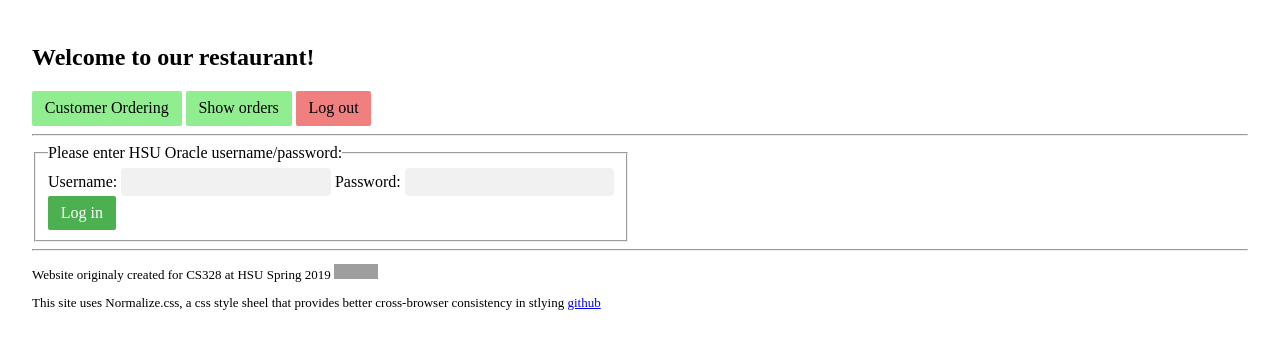
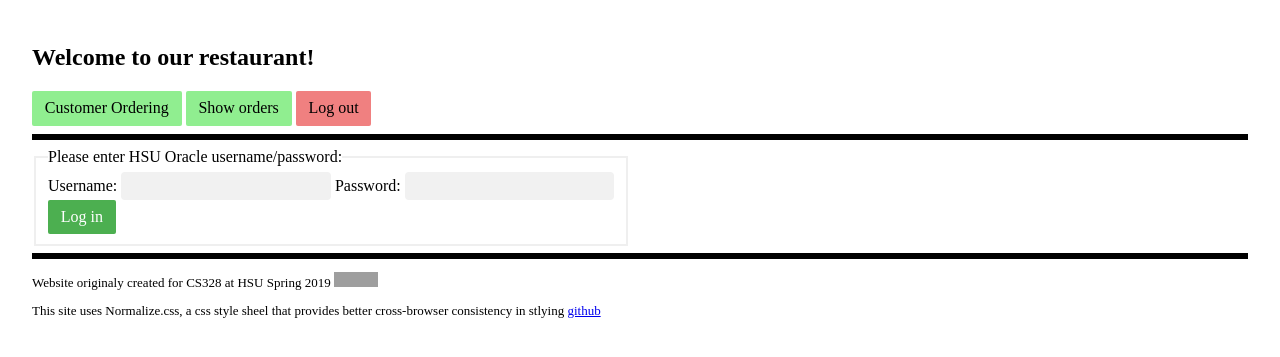
Before and after one commit to MysticalLatios/OrderSystem, a PHP site: page / in a window 1280 px wide. Shown: the top 357 px of the page. Run offline with PHP 8.4, Linux system fonts and the light colour scheme; some libraries are stand-ins or nearby versions; grey boxes are pictures that could not be loaded.

Commit message:
Changed fieldset and hr border style to solid

```diff
--- a/style.css
+++ b/style.css
@@ -15,8 +15,14 @@ form
   width: fit-content;
 }
 
+hr
+{
+  border: solid;
+}
+
 fieldset
 {
+  border-style: solid;
   width: fit-content;
   float: left;
 }
```
